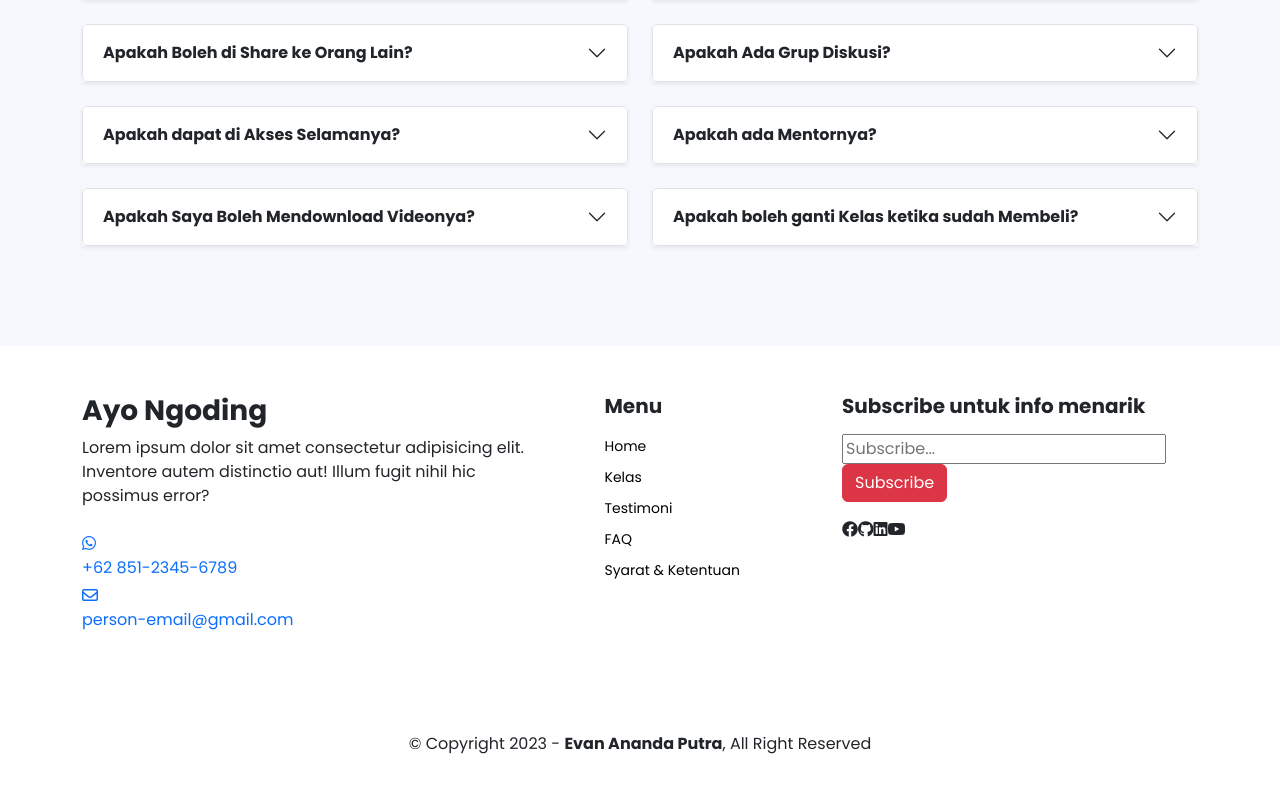
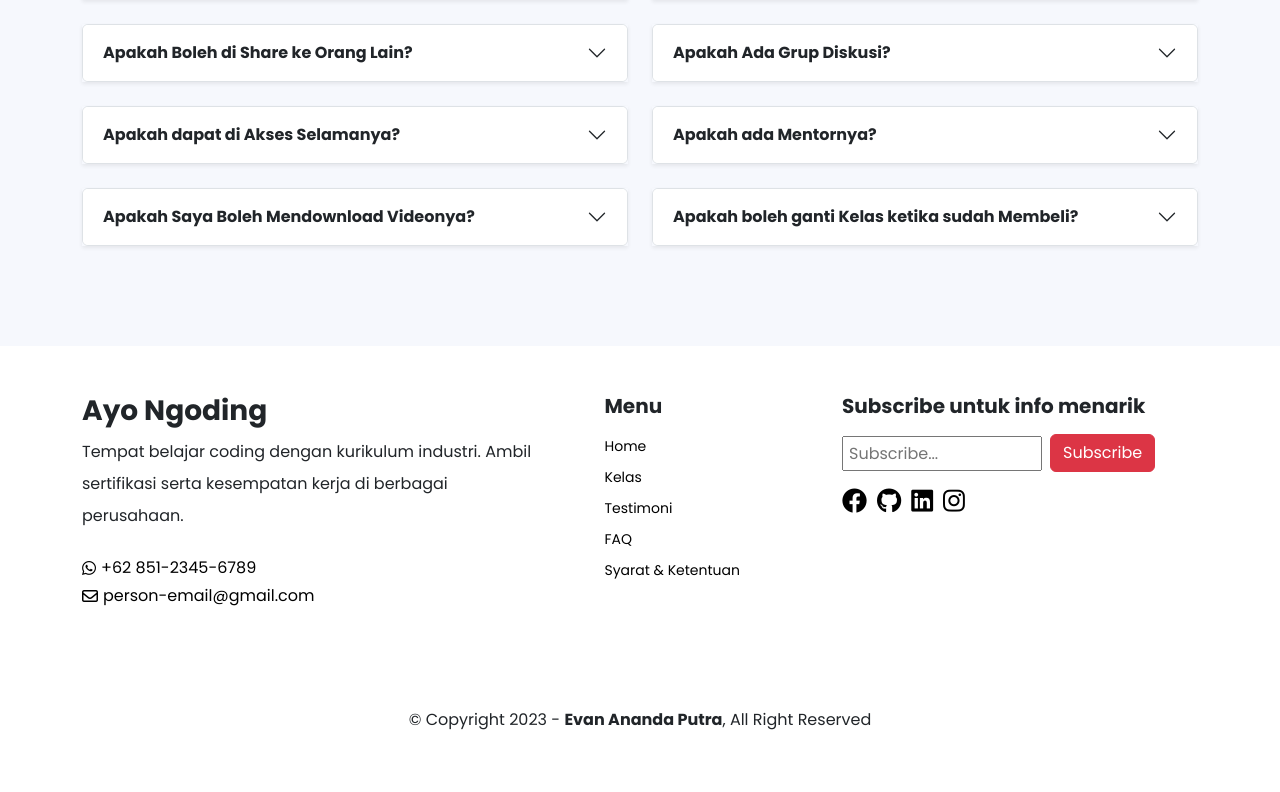
Before and after one commit to evanputra1/course-website-react, a React (Vite) app: page /testimoni in a window 1280 px wide. Shown: the part 1808-2600 px from the top of the page. Built offline with nearby package versions, Linux system fonts and the light colour scheme.

Commit message:
menambahkan anchor pada footer social

```diff
--- a/src/comp/FaqComp.jsx
+++ b/src/comp/FaqComp.jsx
@@ -8,7 +8,7 @@ const FaqComp = () => {
       <Container>
         <Row>
           <Col>
-            <h2 className='text-center fw-bold animate__animated animate__fadeInUp animate__delay-1s'>Pertanyaan yang sering ditanyakan</h2>
+            <h2 className='text-center fw-bold animate__animated animate__fadeInUp'>Pertanyaan yang sering ditanyakan</h2>
           </Col>
         </Row>
         <Row className='row-cols-lg-2 row-cols-1 g-4 pt-5'>
--- a/src/comp/FooterComp.jsx
+++ b/src/comp/FooterComp.jsx
@@ -8,7 +8,7 @@ const FooterComp = () => {
         <Row className='d-flex justify-content-between'>
           <Col lg='5'>
             <h3 className='fw-bold'>Ayo Ngoding</h3>
-            <p className='desc'>Lorem ipsum dolor sit amet consectetur adipisicing elit. Inventore autem distinctio aut! Illum fugit nihil hic possimus error?</p>
+            <p className='desc'>Tempat belajar coding dengan kurikulum industri. Ambil sertifikasi serta kesempatan kerja di berbagai perusahaan.</p>
             <div className='no mb-1 mt-4'>
               <Link className='text-decoration-none'>
                 <i className='fa-brands fa-whatsapp'></i>
@@ -34,13 +34,21 @@ const FooterComp = () => {
             <h5 className='fw-bold mb-3'>Subscribe untuk info menarik</h5>
             <div className='subscribe'>
               <input type="text" placeholder='Subscribe...' />
-              <button className='btn btn-danger rounded'>Subscribe</button>
+              <button className='btn btn-danger rounded ms-2'>Subscribe</button>
             </div>
             <div className='social mt-3'>
-              <i className='fa-brands fa-facebook'></i>
-              <i className='fa-brands fa-github'></i>
-              <i className='fa-brands fa-linkedin'></i>
-              <i className='fa-brands fa-youtube'></i>
+              <a href="https://www.facebook.com/evan.putra.90663" target='_blank' rel="noreferrer">
+                <i className='fa-brands fa-facebook'></i>
+              </a>
+              <a href="https://github.com/evanputra1" target='_blank' rel="noreferrer">
+                <i className='fa-brands fa-github'></i>
+              </a>
+              <a href="https://www.linkedin.com/in/evan-ananda-putra-056176222/" target='_blank' rel="noreferrer">
+                <i className='fa-brands fa-linkedin'></i>
+              </a>
+              <a href="https://www.instagram.com/evan._putra/" target='_blank' rel="noreferrer">
+                <i className='fa-brands fa-instagram'></i>
+              </a>
             </div>
           </Col>
         </Row>
```
Also changed, not shown: src/dist/css/main.css.
